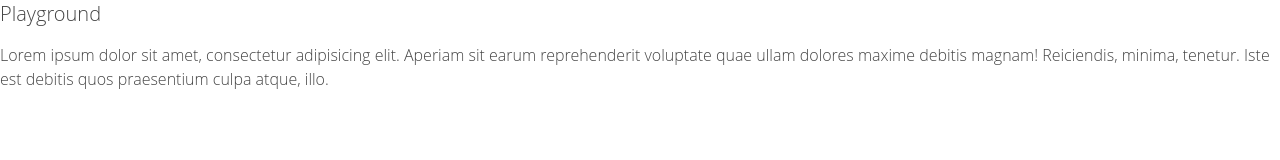
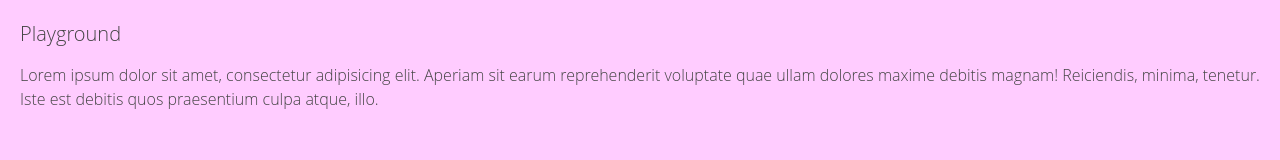
Before and after one commit to adamgonzls/playground, a website: page public/index.html in a window 1280 px wide. Drawn offline with nearby package versions, Linux system fonts and the light colour scheme; files that its build step writes are made by us from their sources.

Commit message:
update main

```diff
--- a/scss/_layout.scss
+++ b/scss/_layout.scss
@@ -19,3 +19,9 @@ h1 {
 p {
   line-height: 150%;
 }
+
+main {
+  padding: 20px;
+  background: rgba(255, 0, 255, .2);
+  height: 100vh;
+}
```
